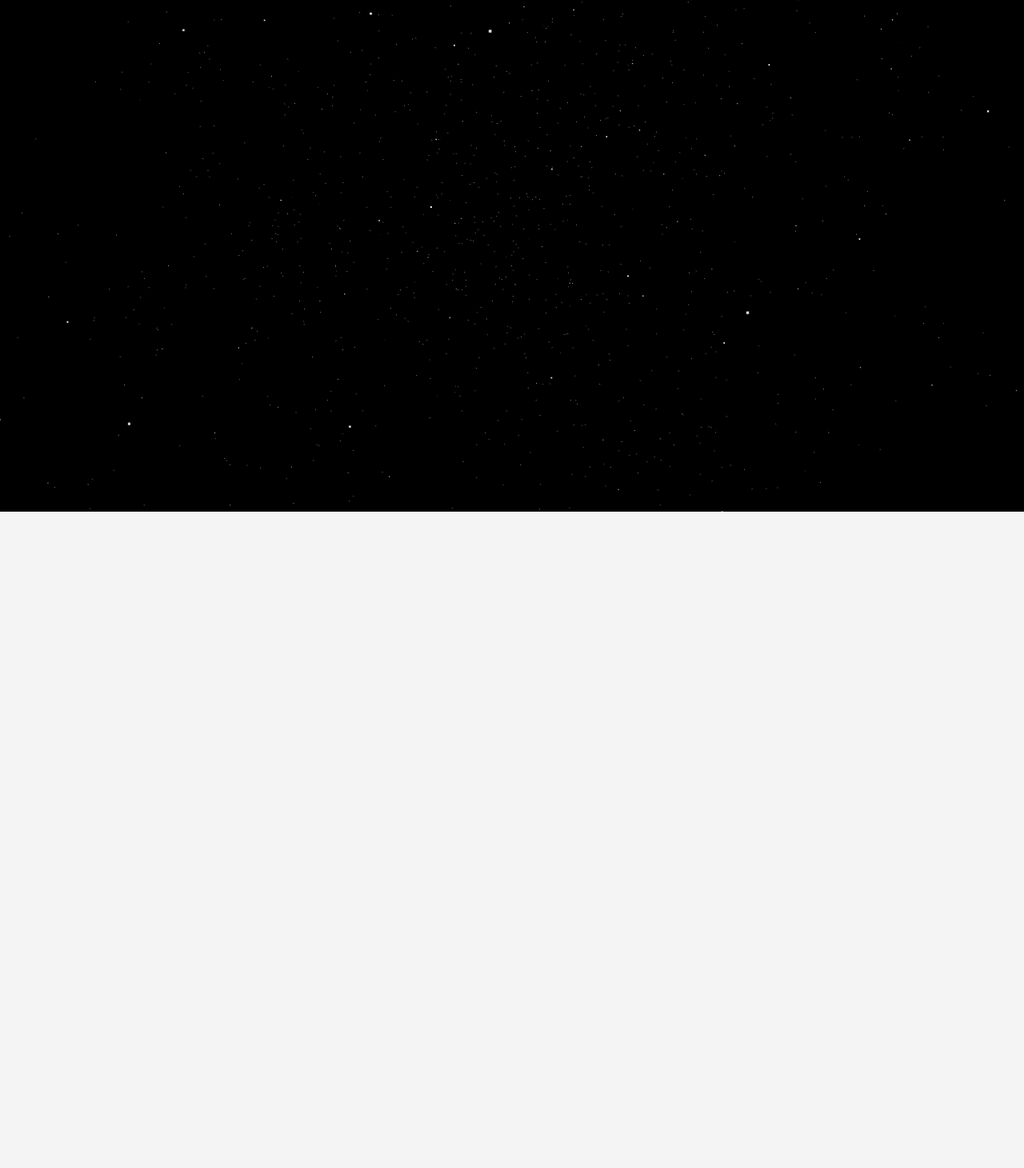
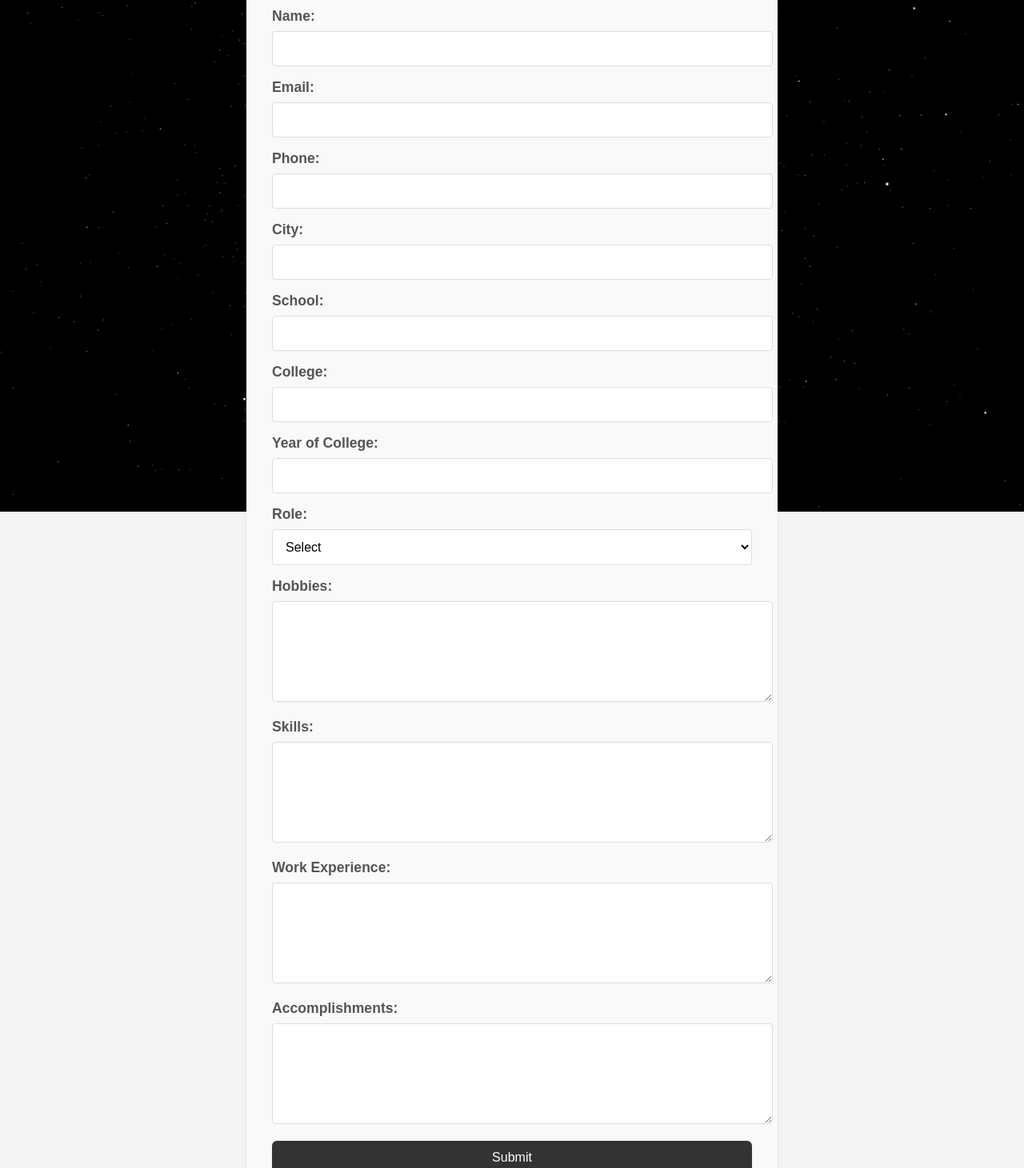
Before and after one commit to Aadithya-J/sih24, a React (Vite) app in the folder frontend/: page /personalized-form in a window 1280 px wide. Shown: the part 160-1621 px from the top of the page at 80% size. Before the commit the page ends 800 px from the top, so only its background shows below. Built offline with nearby package versions, Linux system fonts and the light colour scheme; no server answers.

Commit message:
personalised form

```diff
--- a/frontend/src/App.jsx
+++ b/frontend/src/App.jsx
@@ -9,6 +9,7 @@ import ResumeAnalyser from "./pages/resumeAnalyser/ResumeAnalyser.js";
 import { useAuthContext } from "./hooks/useAuthContext";
 import { StarsCanvas } from "./components/Navbar/StarsCanvas";
 import CommunitySupport from "./pages/communitySupport/CommunitySupport";
+import PersonalizedForm from "./pages/personalizedForm/PersonalizedForm";
 import './App.css'; // Ensure you have global CSS for your app as needed
 
 function App() {
@@ -45,11 +46,14 @@ function App() {
                 path="/resume-analyser"
                 element={<ResumeAnalyser />}
               />
+              <Route path="/community-support" element={<CommunitySupport />} />
+               <Route path="/personalized-form" element={<PersonalizedForm />} />
 
               {/* <Route
                 path="/api/jobs"
                 element = {user ? <Job /> : <Navigate to="/login" />}
               /> */}
+
 
             </Routes>
           </>
--- a/frontend/src/pages/home/Home.css
+++ b/frontend/src/pages/home/Home.css
@@ -60,13 +60,12 @@ body {
   background-color: #e67e22;
 }
 
-/* Features Section */
 .features-section {
   display: grid;
   grid-template-columns: repeat(2, 1fr);
   gap: 30px;
   padding: 60px;
-  text-decoration: none;
+
   background-image: url('https://example.com/your-celestial-background.jpg'); /* optional celestial background */
   background-size: cover;
   background-position: center;
@@ -85,7 +84,6 @@ body {
 }
 
 .feature-box:hover {
-  text-decoration: none;
   transform: translateY(-10px);
   box-shadow: 0 12px 24px rgba(0, 0, 0, 0.4);
   opacity: 1;
@@ -107,6 +105,18 @@ body {
   line-height: 1.5;
   animation: fadeInUp 1.6s ease-out;
 }
+
+/* Remove underline from links inside feature-box */
+.feature-box a {
+  text-decoration: none; /* Removes underline */
+  color: inherit; /* Inherits the color from parent element */
+}
+
+.feature-box a:hover {
+  text-decoration: none; /* Ensures no underline on hover */
+  color: #e67e22; /* Optional: change color on hover */
+}
+
 
 /* Animations */
 @keyframes fadeIn {
--- a/frontend/src/pages/home/Home.js
+++ b/frontend/src/pages/home/Home.js
@@ -21,6 +21,13 @@ function Home() {
           Yatharth is designed to empower you on your career journey. Our platform offers a suite of AI-driven tools and community support to help you navigate your career development, enhance your resume, and connect with like-minded individuals. Explore our features to discover how we can assist you in achieving your professional goals.
         </p>
         <Link to="/about" className="learn-more-link">Learn More</Link>
+      </div>
+      {/* Personalized Experience Card */}
+      <div className="feature-box">
+        <Link to="/personalized-form">
+          <h3>Get a Personalized Experience</h3>
+          <p>Click here to enter your details and connect with peers and mentors.</p>
+        </Link>
       </div>
 
       {/* Features Section */}
--- /dev/null
+++ b/frontend/src/pages/personalizedForm/PersonalizedForm.css
@@ -0,0 +1,74 @@
+.personalized-form {
+  max-width: 600px;
+  margin: 0 auto;
+  padding: 2rem;
+  background-color: #f9f9f9;
+  border-radius: 8px;
+  box-shadow: 0 2px 4px rgba(0, 0, 0, 0.1);
+}
+
+.form-title {
+  font-size: 1.5rem;
+  margin-bottom: 1rem;
+  text-align: center;
+  color: #333;
+}
+
+.form-content {
+  display: flex;
+  flex-direction: column;
+}
+
+.form-group {
+  margin-bottom: 1rem;
+}
+
+.form-group label {
+  display: block;
+  font-weight: bold;
+  margin-bottom: 0.5rem;
+  color: #555;
+}
+
+.form-group input,
+.form-group textarea,
+.form-group select {
+  width: 100%;
+  padding: 0.75rem;
+  border: 1px solid #ddd;
+  border-radius: 4px;
+  font-size: 1rem;
+  outline: none;
+  box-shadow: none;
+  background-color: #fff;
+}
+
+.form-group textarea {
+  height: 100px;
+  resize: vertical;
+}
+
+.submit-button {
+  background-color: #007bff;
+  color: #fff;
+  border: none;
+  padding: 0.75rem 1.5rem;
+  border-radius: 4px;
+  font-size: 1rem;
+  cursor: pointer;
+  transition: background-color 0.3s ease;
+}
+
+.submit-button:hover {
+  background-color: #0056b3;
+}
+
+/* Ensure links have no underline */
+.personalized-form a {
+  text-decoration: none; /* Removes underline */
+  color: #007bff; /* Optional: set link color */
+}
+
+.personalized-form a:hover {
+  text-decoration: none; /* Ensure no underline on hover as well */
+}
--- /dev/null
+++ b/frontend/src/pages/personalizedForm/PersonalizedForm.js
@@ -0,0 +1,168 @@
+import React, { useState } from 'react';
+import './PersonalizedForm.css'; // Import the CSS file for styling
+
+function PersonalizedForm() {
+  const [formData, setFormData] = useState({
+    name: '',
+    email: '',
+    phone: '',
+    city: '',
+    school: '',
+    college: '',
+    yearOfCollege: '', // New field for year of college
+    role: '', // New field for mentor/mentee
+    hobbies: '',
+    skills: '',
+    workExperience: '',
+    accomplishments: ''
+  });
+
+  const handleChange = (e) => {
+    const { name, value } = e.target;
+    setFormData({
+      ...formData,
+      [name]: value
+    });
+  };
+
+  const handleSubmit = (e) => {
+    e.preventDefault();
+    // Handle form submission logic here
+    console.log('Form submitted:', formData);
+  };
+
+  return (
+    <div className="personalized-form">
+      <h2 className="form-title">Personalized Experience Form</h2>
+      <form onSubmit={handleSubmit} className="form-content">
+        <div className="form-group">
+          <label htmlFor="name">Name:</label>
+          <input
+            type="text"
+            id="name"
+            name="name"
+            value={formData.name}
+            onChange={handleChange}
+            required
+          />
+        </div>
+        <div className="form-group">
+          <label htmlFor="email">Email:</label>
+          <input
+            type="email"
+            id="email"
+            name="email"
+            value={formData.email}
+            onChange={handleChange}
+            required
+          />
+        </div>
+        <div className="form-group">
+          <label htmlFor="phone">Phone:</label>
+          <input
+            type="text"
+            id="phone"
+            name="phone"
+            value={formData.phone}
+            onChange={handleChange}
+            required
+          />
+        </div>
+        <div className="form-group">
+          <label htmlFor="city">City:</label>
+          <input
+            type="text"
+            id="city"
+            name="city"
+            value={formData.city}
+            onChange={handleChange}
+            required
+          />
+        </div>
+        <div className="form-group">
+          <label htmlFor="school">School:</label>
+          <input
+            type="text"
+            id="school"
+            name="school"
+            value={formData.school}
+            onChange={handleChange}
+          />
+        </div>
+        <div className="form-group">
+          <label htmlFor="college">College:</label>
+          <input
+            type="text"
+            id="college"
+            name="college"
+            value={formData.college}
+            onChange={handleChange}
+          />
+        </div>
+        <div className="form-group">
+          <label htmlFor="yearOfCollege">Year of College:</label>
+          <input
+            type="text"
+            id="yearOfCollege"
+            name="yearOfCollege"
+            value={formData.yearOfCollege}
+            onChange={handleChange}
+          />
+        </div>
+        <div className="form-group">
+          <label htmlFor="role">Role:</label>
+          <select
+            id="role"
+            name="role"
+            value={formData.role}
+            onChange={handleChange}
+            required
+          >
+            <option value="">Select</option>
+            <option value="mentor">Mentor</option>
+            <option value="mentee">Mentee</option>
+          </select>
+        </div>
+        <div className="form-group">
+          <label htmlFor="hobbies">Hobbies:</label>
+          <textarea
+            id="hobbies"
+            name="hobbies"
+            value={formData.hobbies}
+            onChange={handleChange}
+          />
+        </div>
+        <div className="form-group">
+          <label htmlFor="skills">Skills:</label>
+          <textarea
+            id="skills"
+            name="skills"
+            value={formData.skills}
+            onChange={handleChange}
+          />
+        </div>
+        <div className="form-group">
+          <label htmlFor="workExperience">Work Experience:</label>
+          <textarea
+            id="workExperience"
+            name="workExperience"
+            value={formData.workExperience}
+            onChange={handleChange}
+          />
+        </div>
+        <div className="form-group">
+          <label htmlFor="accomplishments">Accomplishments:</label>
+          <textarea
+            id="accomplishments"
+            name="accomplishments"
+            value={formData.accomplishments}
+            onChange={handleChange}
+          />
+        </div>
+        <button type="submit" className="submit-button">Submit</button>
+      </form>
+    </div>
+  );
+}
+
+export default PersonalizedForm;
```
Also changed, not shown: 1 other file (tests, documents, lock files or other folders).
